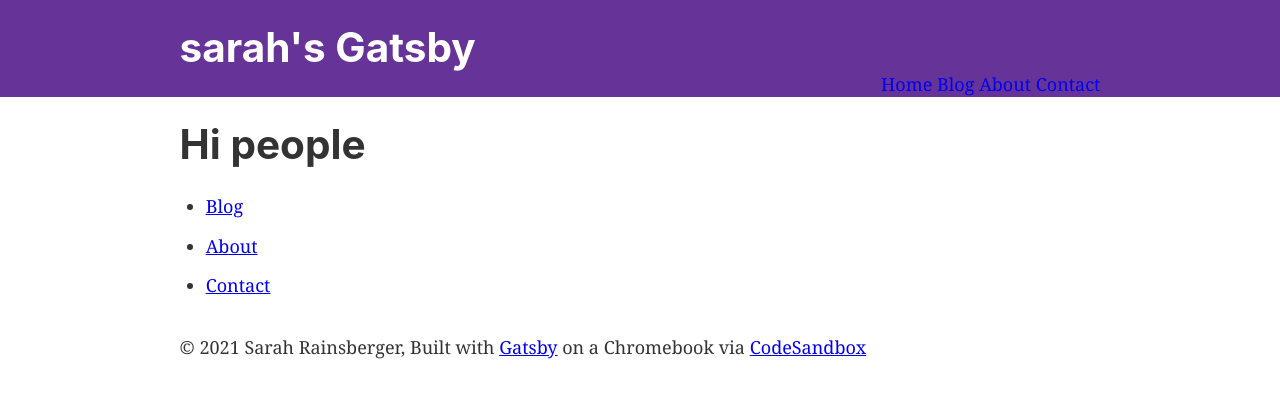
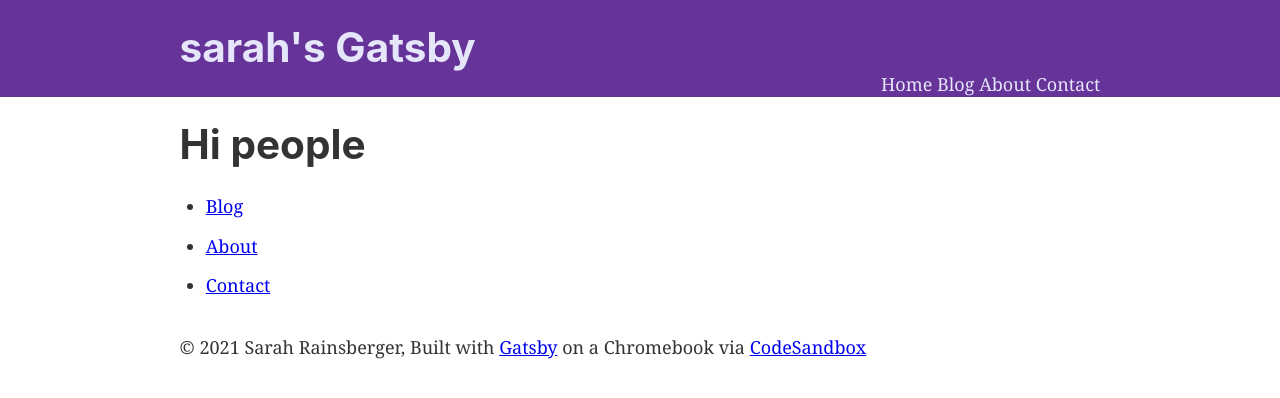
Before and after one commit to side-projects-42/sGatz, a Gatsby site: page / in a window 1280 px wide. Built offline with nearby package versions, Linux system fonts and the light colour scheme; Gatsby itself is replaced by a stand-in of ours.

Commit message:
some more simple styling mostly colours

```diff
--- a/src/components/header.js
+++ b/src/components/header.js
@@ -20,7 +20,7 @@ const Header = ({ siteTitle }) => (
         <Link
           to="/"
           style={{
-            color: `white`,
+            color: `lavender`,
             textDecoration: `none`,
           }}
         >
@@ -34,13 +34,13 @@ const Header = ({ siteTitle }) => (
 
         }}
       >
-        <Link to="/" style={{
-          textDecoration: `none`}}>Home</Link>{'  '}
-        <Link to="/blog/" style={{
+        <Link to="/" style={{ color: `lavender`,
+          textDecoration: `none` }}>Home</Link>{'  '}
+        <Link to="/blog/" style={{color: `lavender`,
           textDecoration: `none`}}>Blog</Link>{'  '}
-        <Link to="/about/" style={{
+        <Link to="/about/" style={{ color: `lavender`,
           textDecoration: `none`}}>About</Link>{'  '}
-        <Link to="/contact/" style={{
+        <Link to="/contact/" style={{ color: `lavender`,
           textDecoration: `none`}}>Contact</Link>
       </ul>
     </div>
--- a/src/components/layout.css
+++ b/src/components/layout.css
@@ -58,6 +58,7 @@ a:active,
 a:hover {
   outline-width: 0;
 }
+
 abbr[title] {
   border-bottom: 1px dotted hsla(0, 0%, 0%, 0.5);
   cursor: help;
```
